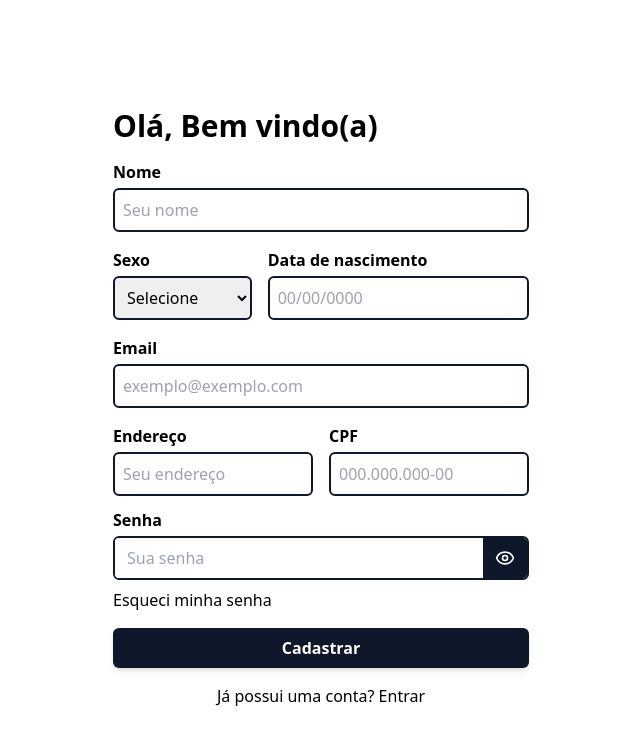
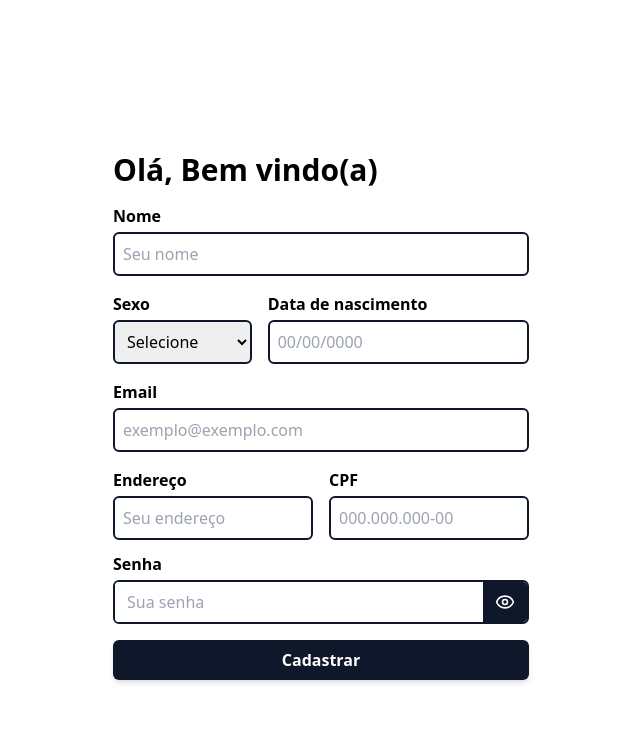
Before and after one commit to BrunoKaue-02/Sistema-funcinario-patrimonio, a Flask app: page /sign_up in a window 1280 px wide. Shown: the top 745 px of the page, without its empty margins (319-959 px from the left). Run offline with Flask 3, Linux system fonts and the light colour scheme; some libraries are stand-ins or nearby versions.

Commit message:
refactor: tirando funções do formulario por inutilidade

```diff
--- a/app/templates/sign_up.html
+++ b/app/templates/sign_up.html
@@ -91,21 +91,11 @@
                 </div>
             </div>
 
-            <div class="mt-2">
-                <a class="hover:underline" href="#" class="block">Esqueci minha senha</a>
-            </div>
-
             <div class="flex flex-col justify-center items-center mt-4">
-
                 <button
                     class="p-2 w-full text-white bg-slate-900 font-semibold rounded-md shadow-md hover:bg-slate-800 transition">
                     Cadastrar
                 </button>
-
-                <div class="p-4">
-                    <span>Já possui uma conta?</span>
-                    <a class="hover:underline" href="/">Entrar</a>
-                </div>
             </div>
         </form>
     </div>
```
